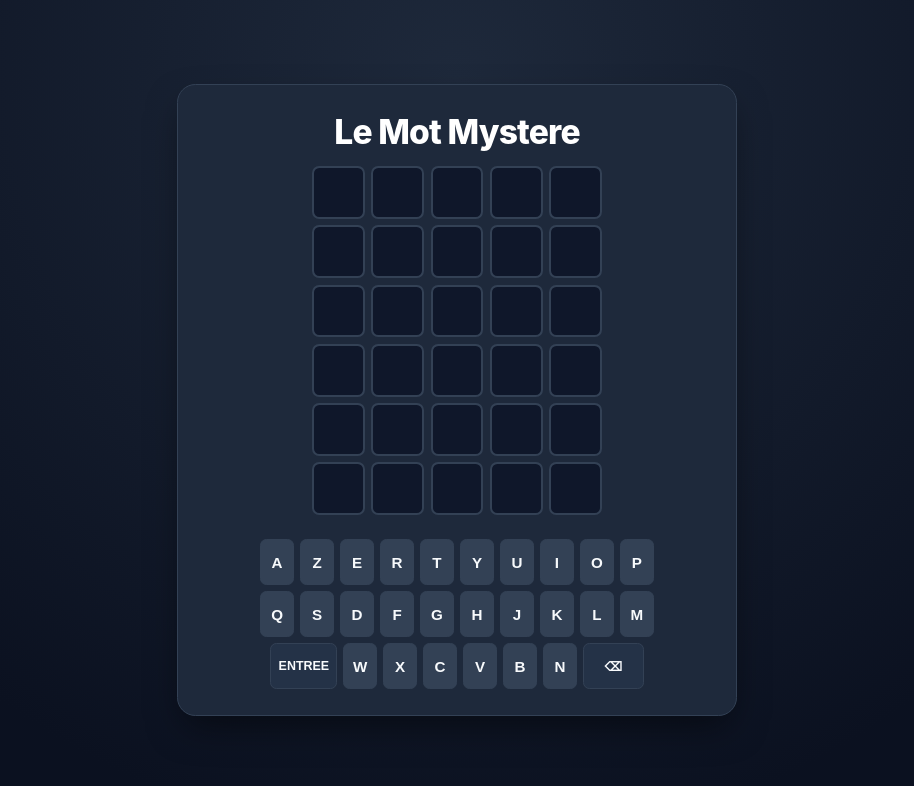
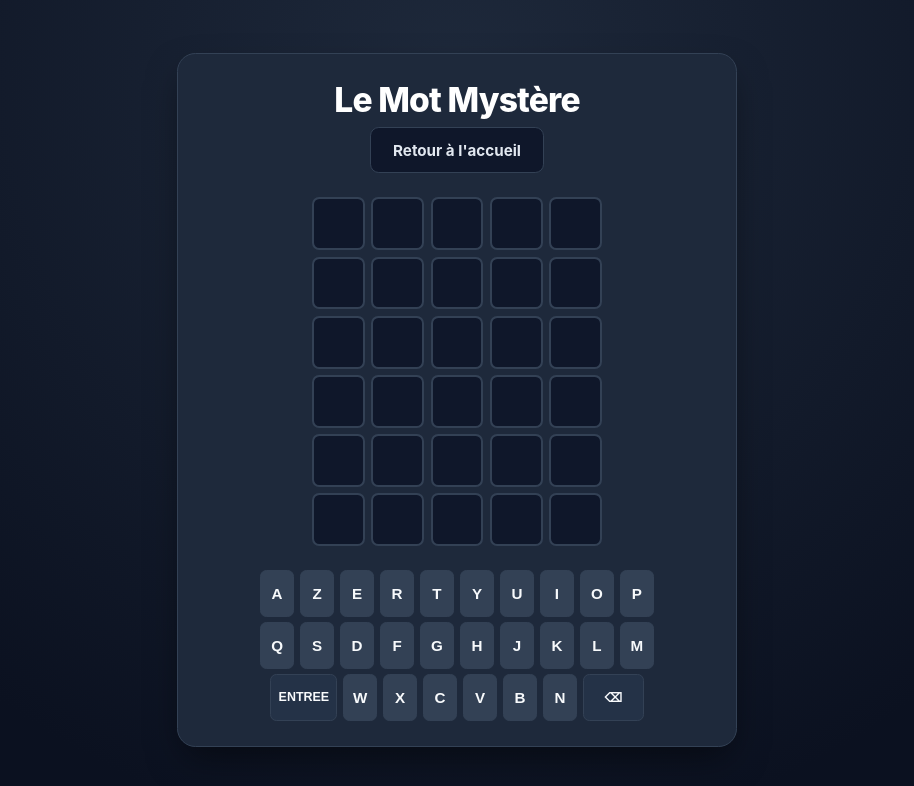
Before and after one commit to ethn924/mot-mystere, a React (Vite) app: page /partie in a window 1280 px wide. Shown: the top 786 px of the page, without its empty margins (183-1097 px from the left). Built offline with nearby package versions, Linux system fonts and the light colour scheme.

Commit message:
bouton retour accueil + readme palier 4

```diff
--- a/src/index.css
+++ b/src/index.css
@@ -230,6 +230,13 @@ button[type="submit"]:hover,
 .page a:hover {
   background-color: #1e293b;
   border-color: #475569;
+}
+
+/* Bouton retour à l'accueil depuis la page de partie */
+.bouton-retour {
+  margin-bottom: 1rem;
+  font-size: 0.9rem;
+  padding: 0.6rem 1.2rem;
 }
 
 .nav-accueil {
--- a/src/pages/Partie.jsx
+++ b/src/pages/Partie.jsx
@@ -169,7 +169,8 @@ function Partie() {
 
   return (
     <main className="page">
-      <h1>Le Mot Mystere</h1>
+      <h1>Le Mot Mystère</h1>
+      <Link to="/" className="bouton-retour">Retour à l'accueil</Link>
 
       <Grille
         lignesValidees={lignes}
```
Also changed, not shown: 1 other file (tests, documents, lock files or other folders).
